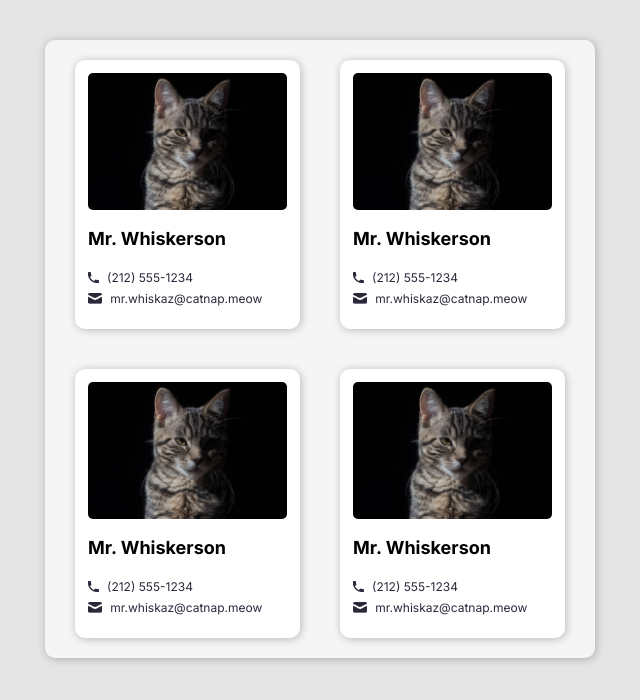
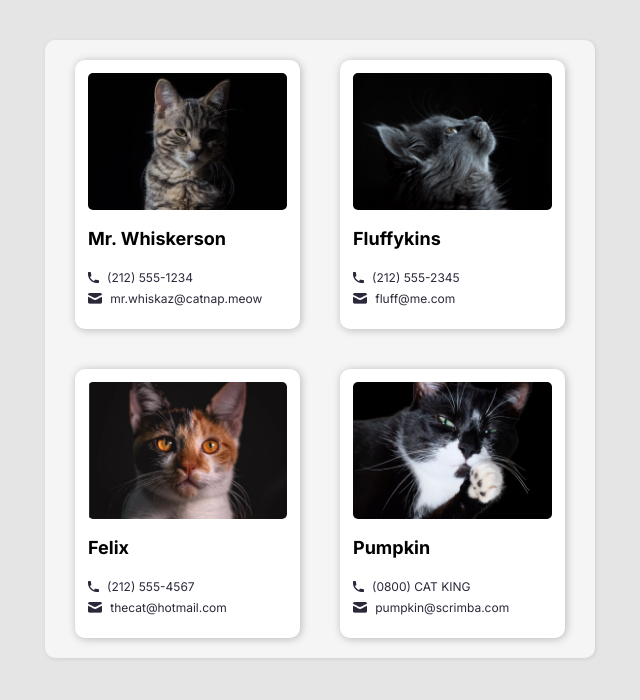
Before and after one commit to Chatan2700/contact-component, a React (Vite) app: page / in a window 1280 px wide. Shown: the top 700 px of the page, without its empty margins (320-960 px from the left). Built offline with nearby package versions, Linux system fonts and the light colour scheme.

Commit message:
props captured and implemented

```diff
--- a/src/components/Contact.jsx
+++ b/src/components/Contact.jsx
@@ -1,26 +1,26 @@
 import React from 'react'
 
-const Contact = () => {
+const Contact = (props) => {
   return (
     <article className="contact-card">
       <img
-        src="./images/mr-whiskerson.png"
+        src={props.img}
         alt="Photo of Mr. Whiskerson"
       />
-      <h3>Mr. Whiskerson</h3>
+      <h3>{props.name}</h3>
       <div className="info-group">
         <img
           src="./images/phone-icon.png"
           alt="phone icon"
         />
-        <p>(212) 555-1234</p>
+        <p>{props.phone}</p>
       </div>
       <div className="info-group">
         <img
           src="./images/mail-icon.png"
           alt="mail icon"
         />
-        <p>mr.whiskaz@catnap.meow</p>
+        <p>{props.email}</p>
       </div>
     </article>
   )
--- a/src/index.css
+++ b/src/index.css
@@ -20,7 +20,7 @@ body {
   flex-direction: column;
   align-items: center;
   width: 550px;
-  box-shadow: 1px 1px 8px rgba(0, 0, 0, 0.25);
+  box-shadow: 1px 1px 4px rgba(0, 0, 0, 0.1);
   border-radius: 10px;
   background-color: whitesmoke;
   margin: 0;
```
